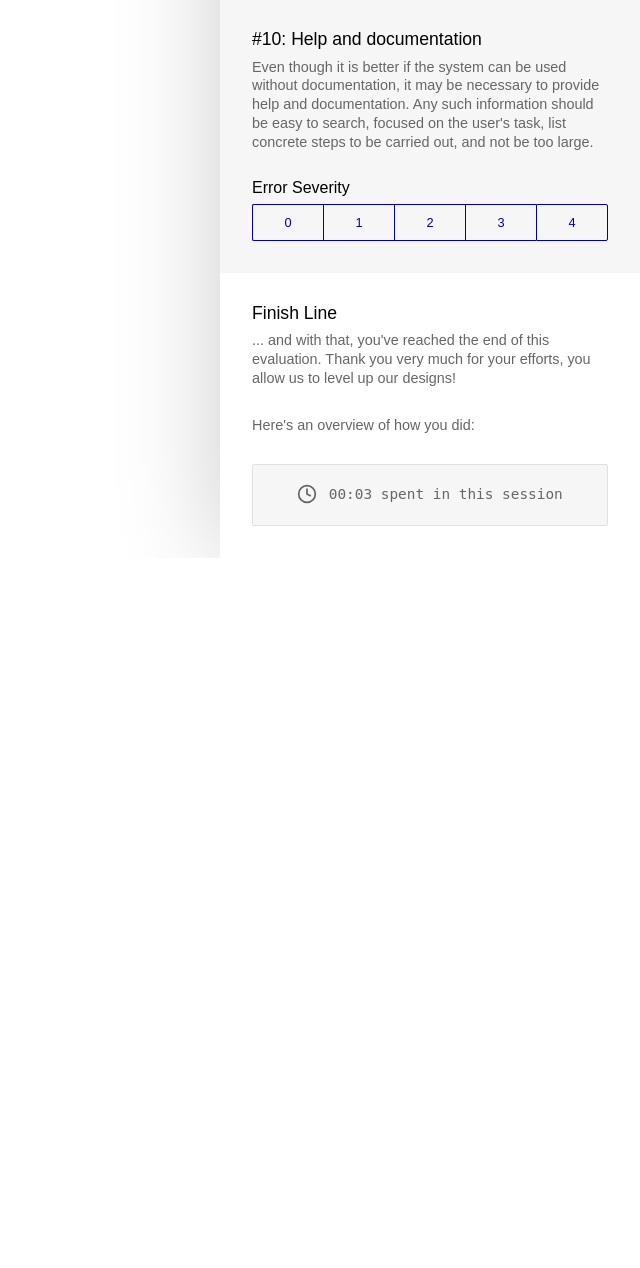
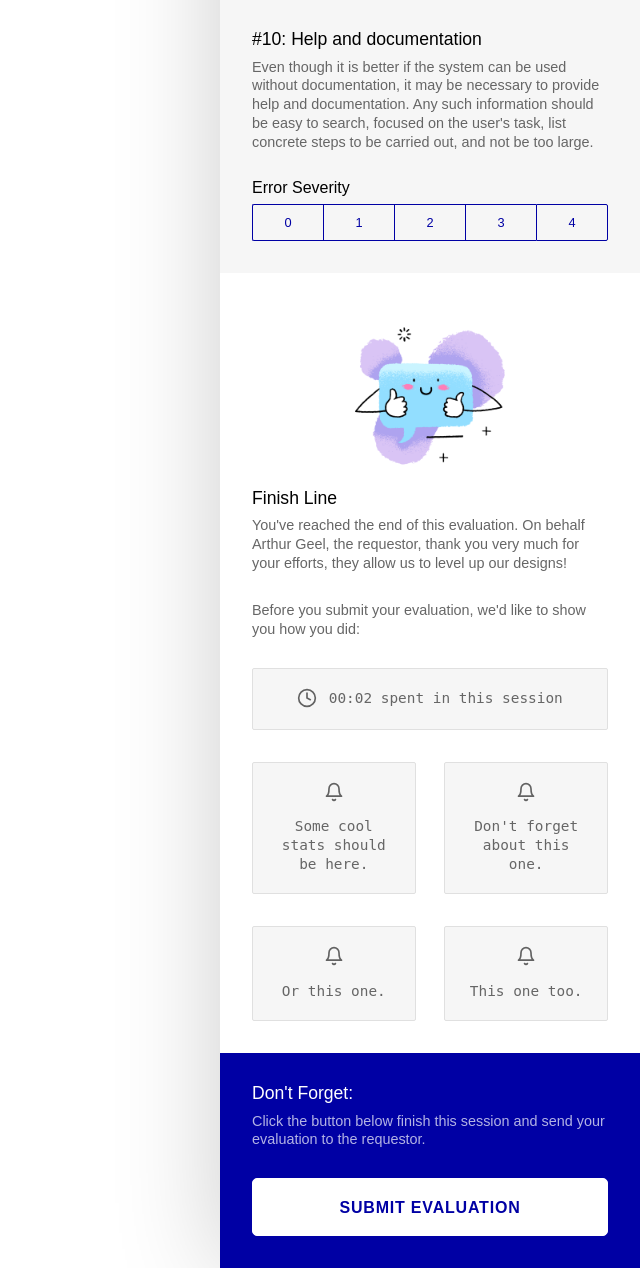
Before and after one commit to AJGeel/requestor, a PHP site: page / in a window 1280 px wide. Shown: the part 3226-4494 px from the top of the page, without its empty margins (640-1280 px from the left). Before the commit the page ends 3783 px from the top, so only its background shows below. Run offline with PHP 8.4, Linux system fonts and the light colour scheme.

Commit message:
added performance indicator and submit button

```diff
--- a/css/style.css
+++ b/css/style.css
@@ -183,16 +183,56 @@
   text-decoration: none;
 }
 
-.evaluation .timer {
+.evaluation .congrats-img {
+  box-sizing: border-box;
+  padding: 0em 5em;
+}
+
+.evaluation .stat-overview p {
   border: 1px solid #e0e0e0;
   border-radius: 2px;
   background-color: #f6f6f6;
-  padding: 20px 10px;
+  margin: 0;
+  /* padding: 20px 10px; */
+  padding: 20px;
   display: flex;
   justify-content: center;
   font-family: "IBM Plex Mono", monospace;
 
   transition: opacity .4s ease-in-out;
+}
+
+.evaluation .stat-overview .stat-half {
+  display: flex;
+  align-items: stretch;
+  margin: 2em 0;
+}
+
+.evaluation .stat-overview .stat-half:first-child {
+  margin: 2em 0;
+}
+
+.evaluation .stat-overview .stat-half:last-child {
+  margin-bottom: 0px;
+}
+
+.evaluation .stat-overview .stat-half p {
+  width: 50%;
+  display: flex;
+  flex-direction: column;
+  justify-content: flex-start;
+  align-items: center;
+
+  text-align: center;
+}
+
+.evaluation .stat-overview .stat-half p img {
+  margin-right: 0;
+  margin-bottom: 1em;
+}
+
+.evaluation .stat-overview .stat-half p:last-child {
+  margin-left: 2em;
 }
 
 .evaluation .timer:hover {
@@ -211,6 +251,23 @@
 
 .heuristic:nth-child(even) {
   background-color: #f6f6f6;
+}
+
+.heuristic:nth-last-child(2) {
+  /* background-color: var(--branding-main-light); */
+}
+
+.heuristic:last-child {
+  background-color: var(--branding-main);
+}
+
+.heuristic:last-child h2 {
+  color: #fff;
+}
+
+.heuristic:last-child p {
+  color: #fff;
+  opacity: .7;
 }
 
 .heuristic .scoring {
@@ -357,6 +414,31 @@ textarea:focus {
   outline: none;
   border: 1px solid var(--branding-main);
   background-color: var(--branding-main-light);
+}
+
+input[type="submit"] {
+  background-color: #FFF;
+  border: 1px solid white;
+  margin-bottom: 0px;
+  border-radius: 5px;
+
+  text-transform: uppercase;
+  font-weight: bold;
+  font-size: 1em;
+  letter-spacing: .05em;
+  color: var(--branding-main);
+  padding-top: 1.2em;
+
+  transition: background-color .2s ease-in-out, color .2s ease-in-out, box-shadow .2s ease-in-out;
+}
+
+input[type="submit"]:hover {
+  background-color: var(--branding-main);
+  border: 1px solid white;
+  cursor: pointer;
+
+  color: #FFF;
+  box-shadow: inset 0px 0px 15px rgba(255,255,255,.3);
 }
 
 /* Start Balloon.css framework */
--- a/index.html
+++ b/index.html
@@ -398,12 +398,34 @@ Click on the link for an in-depth article (reading time: 5 minutes)." data-ballo
           </div>
 
           <div class="heuristic">
-            <!-- <img src="i/mirage-message-sent.png"/> -->
+
+            <img class="congrats-img" src="i/mirage-message-sent.png"/>
             <!-- <img src="i/kingdom.png"/> -->
+
             <h2>Finish Line</h2>
-            <p>... and with that, you've reached the end of this evaluation. Thank you very much for your efforts, you allow us to level up our designs!</p>
-            <p>Here's an overview of how you did:</p>
-            <p class="timer"><img src="i/feather/clock.svg"/><span id="timer">00:00</span>&nbsp;spent in this session</p>
+            <p>You've reached the end of this evaluation. On behalf <span id="requestor_id">Arthur Geel</span>, the requestor, thank you very much for your efforts, they allow us to level up our designs!</p>
+            <p>Before you submit your evaluation, we'd like to show you how you did:</p>
+            <div class="stat-overview">
+              <p class="timer"><img src="i/feather/clock.svg"/><span id="timer">00:00</span>&nbsp;spent in this session</p>
+
+              <div class="stat-half">
+                <p><img src="i/feather/bell.svg"/>Some cool stats should be here.</p>
+                <p><img src="i/feather/bell.svg"/>Don't forget about this one.</p>
+              </div>
+
+              <div class="stat-half">
+                <p><img src="i/feather/bell.svg"/>Or this one.</p>
+                <p><img src="i/feather/bell.svg"/>This one too.</p>
+              </div>
+
+            </div>
+          </div>
+
+          <div class="heuristic">
+            <h2>Don't Forget:</h2>
+            <p>Click the button below finish this session and send your evaluation to the requestor.</p>
+
+            <input type="submit" value="Submit Evaluation" onclick="alert('$DEBUG: This will validate and send the form data in the future.');">
           </div>
 
         </form>
--- a/js/app.js
+++ b/js/app.js
@@ -15,7 +15,7 @@ function myFunction() {
   console.log("percScrolled: " + percentScrolled);
   console.log("timerCondition: " + timerCondition);
 
-  if (percentScrolled == 100) {
+  if (percentScrolled >= 75) {
   //   console.log("100% SCROLLED MATE");
     timerCondition = false;
   }
```
Also changed, not shown: 1 other file.
